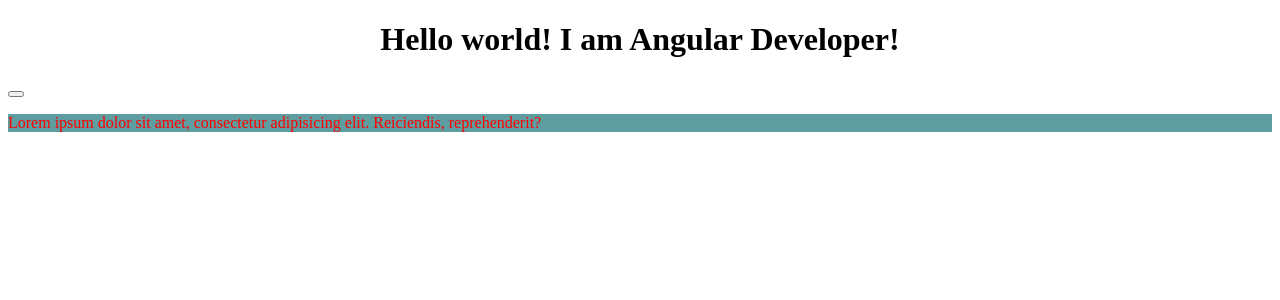
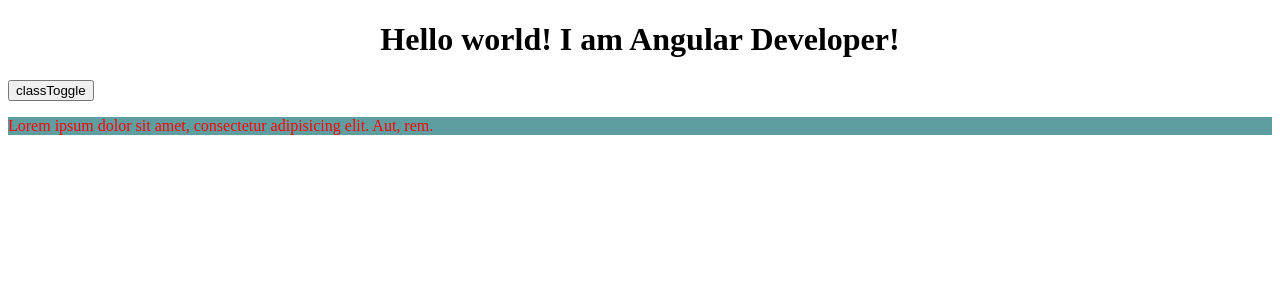
Before and after one commit to alx8437/angular-basics, an Angular app: page / in a window 1280 px wide. Shown: the top 300 px of the page. Built offline with nearby package versions, Linux system fonts and the light colour scheme.

Commit message:
add class derective component

```diff
--- a/src/app/app.component.html
+++ b/src/app/app.component.html
@@ -1,4 +1,4 @@
 <div class="wrapper">
   <h1>{{title}}</h1>
-  <app-ngclass></app-ngclass>
+  <app-classderective></app-classderective>
 </div>
--- a/src/app/app.module.ts
+++ b/src/app/app.module.ts
@@ -9,6 +9,7 @@ import { NgmodelComponent } from './ngmodel/ngmodel.component';
 import { BindComponent } from './bind/bind.component';
 import { NgstyleComponent } from './ngstyle/ngstyle.component';
 import { NgclassComponent } from './ngclass/ngclass.component';
+import { ClassderectiveComponent } from './classderective/classderective.component';
 
 @NgModule({
   declarations: [
@@ -18,7 +19,8 @@ import { NgclassComponent } from './ngclass/ngclass.component';
     NgmodelComponent,
     BindComponent,
     NgstyleComponent,
-    NgclassComponent
+    NgclassComponent,
+    ClassderectiveComponent
   ],
   imports: [
     BrowserModule,
--- /dev/null
+++ b/src/app/classderective/classderective.component.css
@@ -0,0 +1,9 @@
+.red {
+  background-color: red;
+  color: green;
+}
+
+.blue {
+  background-color: cadetblue;
+  color: red;
+}
--- /dev/null
+++ b/src/app/classderective/classderective.component.html
@@ -0,0 +1,4 @@
+<button (click)="toggle = !toggle">classToggle</button>
+<p [class.blue]="!toggle"
+   [class.red]="toggle"
+>Lorem ipsum dolor sit amet, consectetur adipisicing elit. Aut, rem.</p>
--- /dev/null
+++ b/src/app/classderective/classderective.component.ts
@@ -0,0 +1,10 @@
+import { Component, OnInit } from '@angular/core';
+
+@Component({
+  selector: 'app-classderective',
+  templateUrl: './classderective.component.html',
+  styleUrls: ['./classderective.component.css']
+})
+export class ClassderectiveComponent {
+  toggle = false;
+}
--- a/src/app/ngclass/ngclass.component.html
+++ b/src/app/ngclass/ngclass.component.html
@@ -1,4 +1,4 @@
-<button  (click)="toggle = !toggle"></button>
+<button  (click)="toggle = !toggle">toggle</button>
 
 <p [ngClass]="{
   red: toggle,
```
